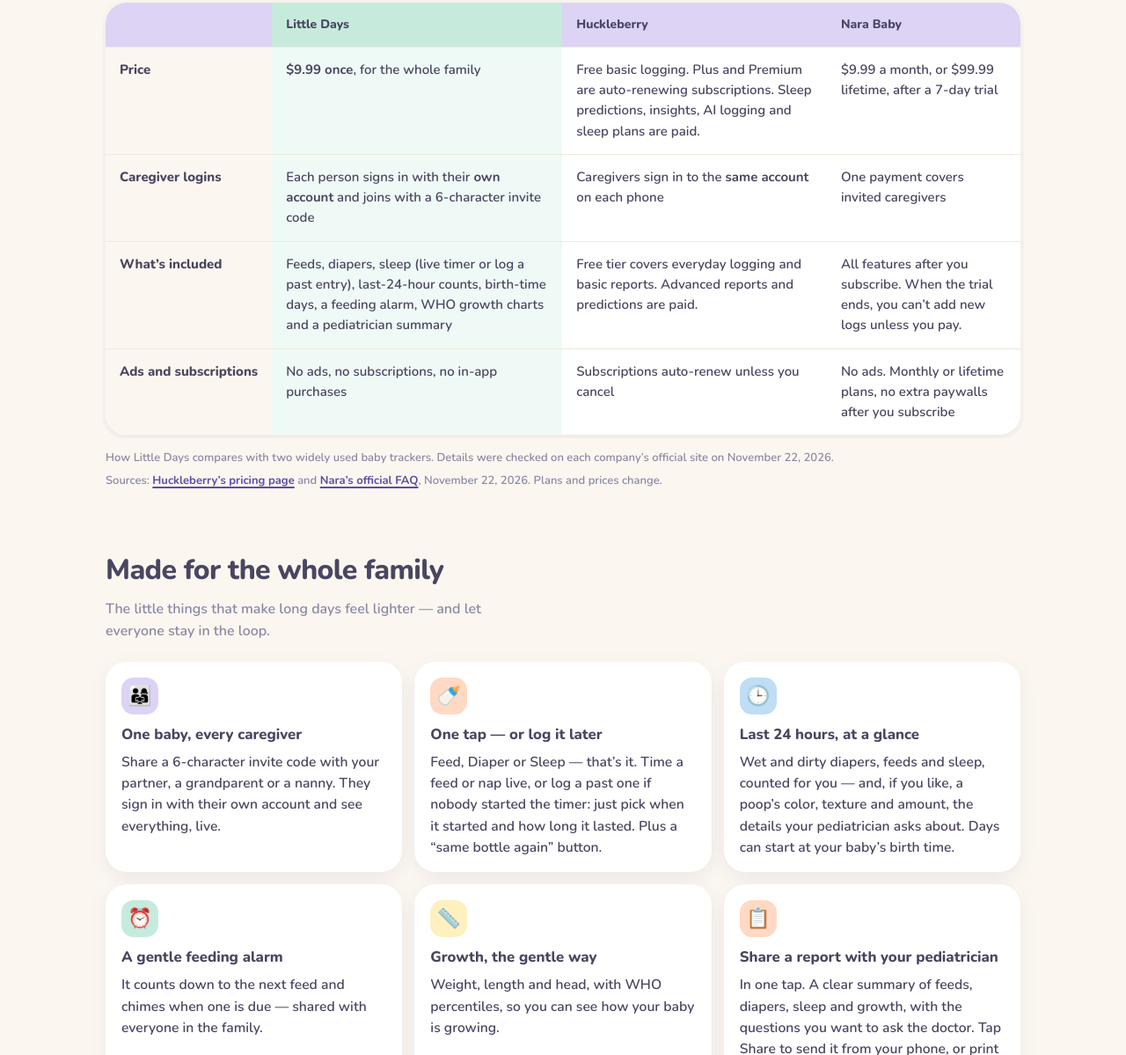
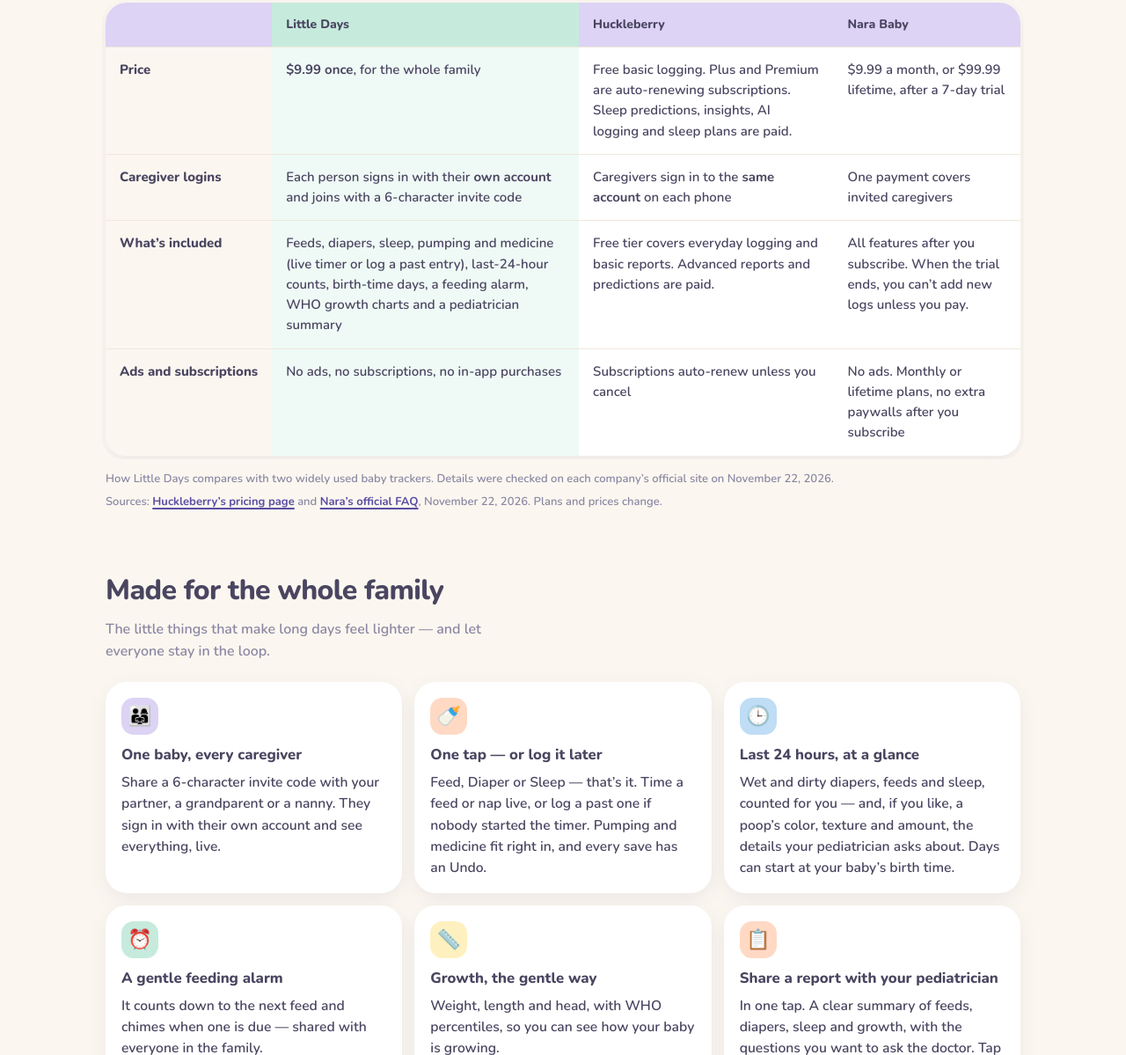
Before and after one commit to jamiejmann/thelittledaysapp, a plain HTML site: page index.html in a window 1280 px wide. Shown: the part 968-2167 px from the top of the page at 88% size. Drawn offline with Linux system fonts and the light colour scheme.

Commit message:
Mention pumping, medicine and Undo

```diff
--- a/index.html
+++ b/index.html
@@ -5,7 +5,7 @@
 <meta name="viewport" content="width=device-width, initial-scale=1, viewport-fit=cover">
 <meta name="theme-color" content="#FBF7F0">
 <title>Little Days · A calm baby tracker for the whole family</title>
-<meta name="description" content="Little Days is a simple baby tracker for feeds, diapers and sleep. One shared profile for every caregiver, with live timers or past-entry logging, live sync, a feeding alarm, growth charts and a pediatrician report you can share. $9.99 once, no subscriptions or ads.">
+<meta name="description" content="Little Days is a simple baby tracker for feeds, diapers, sleep, pumping and medicine. One shared profile for every caregiver, with live timers or past-entry logging, live sync, a feeding alarm, growth charts and a pediatrician report you can share. $9.99 once, no subscriptions or ads.">
 <link rel="canonical" href="https://thelittledaysapp.com/">
 <meta property="og:type" content="website">
 <meta property="og:site_name" content="Little Days">
@@ -100,7 +100,7 @@
             </tr>
             <tr>
               <th scope="row">What’s included</th>
-              <td>Feeds, diapers, sleep (live timer or log a past entry), last-24-hour counts, birth-time days, a feeding alarm, WHO growth charts and a pediatrician summary</td>
+              <td>Feeds, diapers, sleep, pumping and medicine (live timer or log a past entry), last-24-hour counts, birth-time days, a feeding alarm, WHO growth charts and a pediatrician summary</td>
               <td>Free tier covers everyday logging and basic reports. Advanced reports and predictions are paid.</td>
               <td>All features after you subscribe. When the trial ends, you can’t add new logs unless you pay.</td>
             </tr>
@@ -129,7 +129,7 @@
         <article class="feature">
           <div class="icon i-peach" aria-hidden="true">🍼</div>
           <h3>One tap — or log it later</h3>
-          <p>Feed, Diaper or Sleep — that’s it. Time a feed or nap live, or log a past one if nobody started the timer: just pick when it started and how long it lasted. Plus a “same bottle again” button.</p>
+          <p>Feed, Diaper or Sleep — that’s it. Time a feed or nap live, or log a past one if nobody started the timer. Pumping and medicine fit right in, and every save has an Undo.</p>
         </article>
         <article class="feature">
           <div class="icon i-blue" aria-hidden="true">🕒</div>
```
